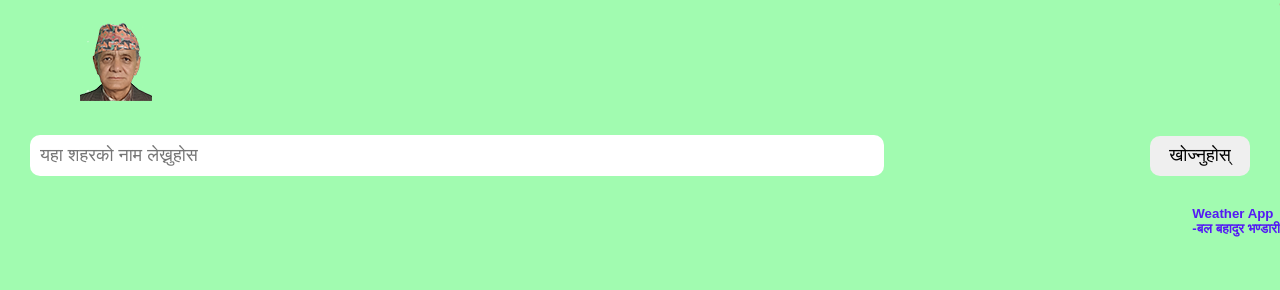
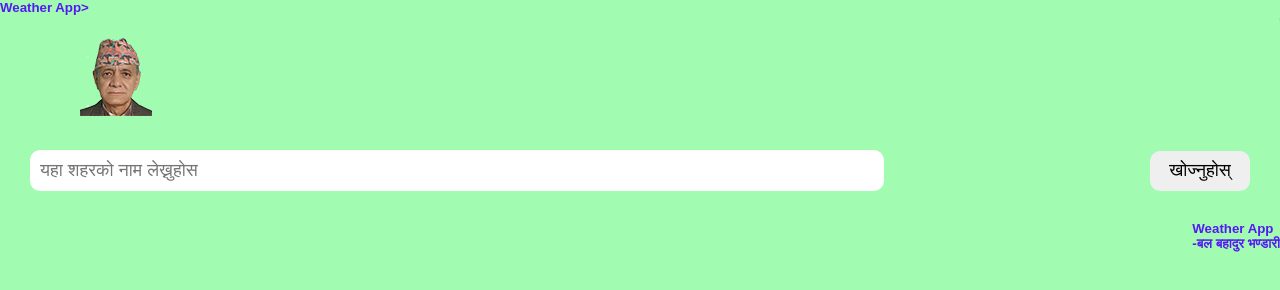
Before and after one commit to balbdr/weather, a plain HTML site: page index.html in a window 1280 px wide. Drawn offline with Linux system fonts and the light colour scheme.

Commit message:
Update index.html

```diff
--- a/index.html
+++ b/index.html
@@ -8,6 +8,7 @@
 </head>
 <body>
     <div class="weather">
+        <h5 style="color: rgb(84, 25, 245);"> Weather App> </h5>
        <p><!-- <marquee behavior ="alternate"> <h5 style="color: rgb(84, 25, 245);"> Weather App> </h5></marquee><br>--> <marquee > <h4 style="color: rgb(245, 25, 80);"><!--मैले यस weather App लाई Javascript Programming language प्रयोग गरि बनाएको छु  ।<h5 style ="color: rgb(150, 148, 20);">   माथिको  मौसमसम्बन्धि  जानकारी दिने weather App को --> मैले बनाएको यस मौसमसम्बन्धि  जानकारी दिने Weather APP मा <!--माथिको--> तल भएको   Input Box भित्र नेपाल लगायत संसार  भरिका जुनसुकै शहरका वा प्रमुख स्थानहरुका  नाम अंग्रेजीमा टाइप गरेर अहिले (बर्तमान)को मौसम सम्बन्धि (Current weather) जानकारी पाउन सकिन्छ ।<!-- जस्तै:- deihi, New york, washigton, toronto, montreal, sydney,Brisbane tokyo,seoul, Kathmandu, pokhara.Dang,Pyuthan… आदी   -->   -बल बहादुर भण्डारी</h4></marquee></p>
         <a href="index.html"> <img src="img/okok1111.png"></a>
         <form action="#">
```
